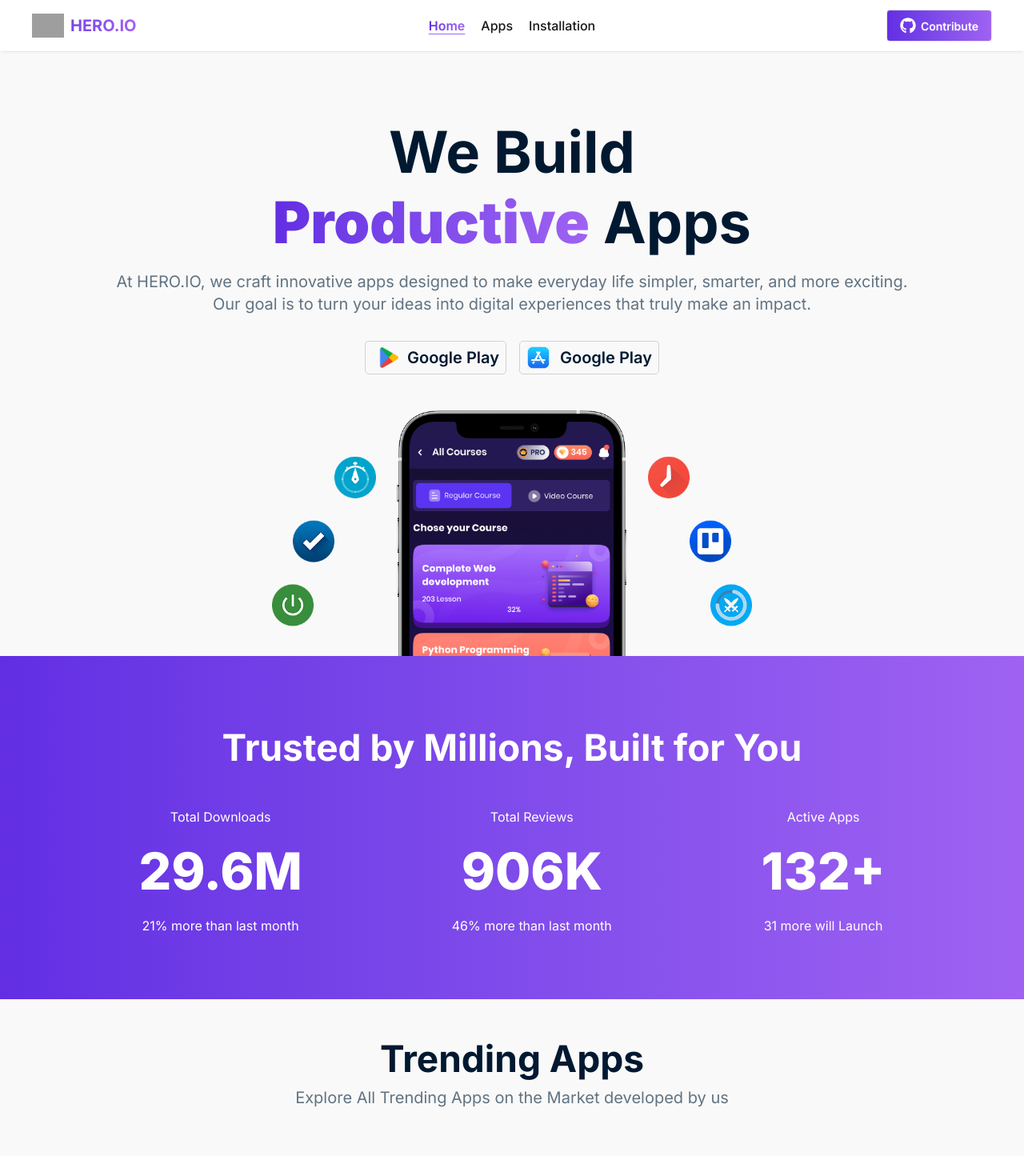
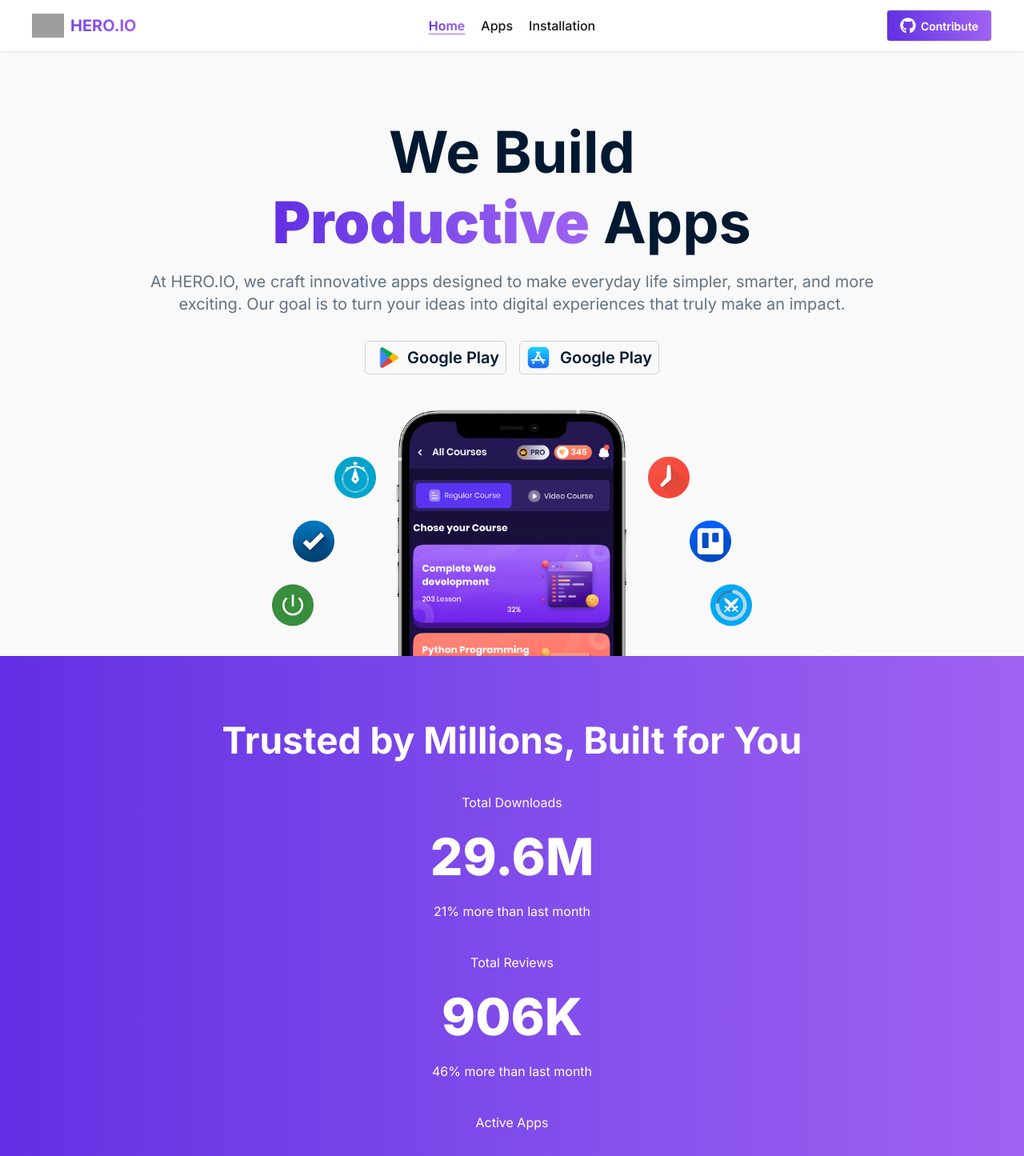
Before and after one commit to abapurbo/batch12-assignment-8, a React (Vite) app: page / in a window 1280 px wide. Shown: the top 1445 px of the page at 80% size. Built offline with nearby package versions, Linux system fonts and the light colour scheme; grey boxes are pictures that could not be loaded.

Commit message:
added home page responsive

```diff
--- a/src/Components/Banner/Banner.jsx
+++ b/src/Components/Banner/Banner.jsx
@@ -3,31 +3,35 @@
 
 export default function Banner() {
     return (
-        <div className="pt-20">
-            <h1 className="text-[#001931] text-[72px] text-center font-bold leading-[88px]">
+        <div className="pt-20 ">
+           <div className='px-6'>
+             <h1 className="text-[#001931] lg:text-[72px] text-[40px] text-center font-bold lg:leading-[88px] leanding-[10px]">
                 <span>We Build</span><br />
                 <span className="bg-gradient-to-r from-[#632EE3] to-[#9F62F2] text-transparent bg-clip-text font-black">
                     Productive
                 </span>{' '}
                 Apps
             </h1>
-            <p className="text-xl text-[#627382] text-center mt-4">
+
+                <p className="md:text-xl text-[#627382] text-center md:w-[960px] p\ w-auto mx-auto mt-4">
                 At HERO.IO, we craft innovative apps designed to make everyday life simpler, smarter, and more exciting.
-                <br />
+
                 Our goal is to turn your ideas into digital experiences that truly make an impact.
             </p>
+           </div>
+
             <div className='flex flex-col items-center mt-8'>
-                <div className='flex gap-4'>
+                <div className='flex md:flex-row flex-col gap-4'>
                     <Link to='https://play.google.com/store/games?hl=en' className='flex items-center text-xl flex-row font-semibold text-[#001931] border-1 px-2 gap-1 border-[#D2D2D2] rounded-[5px]'><img width='40px' height='40px' src="./src/assets/play-store.png" alt="play store" /><span>Google Play</span></Link>
                     <Link to='https://developer.apple.com/app-store/marketing/guidelines/' className='flex items-center text-xl flex-row font-semibold text-[#001931] border-1 px-2 gap-3 border-[#D2D2D2] rounded-[5px]'><img width='30px' height='30px' src="./src/assets/app-store.png" alt="play store" /><span>Google Play</span></Link>
                 </div>
             </div>
-            <div className="mt-10 bg-[url('../src/assets/hero.png')] bg-[length:600px] h-80  bg-no-repeat bg-center ">
+            <div className="mt-10 bg-[url('../src/assets/hero.png')] lg:bg-[length:600px] bg-[length:300px_auto]  lg:h-80 h-42  bg-no-repeat bg-center ">
 
             </div>
-            <div className="bg-gradient-to-r from-[#632EE3] to-[#9F62F2]  -mt-2 py-20 px-20 mb-10">
-                <h1 className='text-[46px] font-bold text-[#ffffff] text-center '>Trusted by Millions, Built for You</h1>
-                <div className='text-[#ffffff] flex justify-around max-w-[1400px] mx-auto mt-10'>
+            <div className="bg-gradient-to-r from-[#632EE3] to-[#9F62F2]  -mt-2 py-20 md:px-20 mb-10">
+                <h1 className='md:text-[46px] text-4xl font-bold text-[#ffffff] text-center '>Trusted by Millions, Built for You</h1>
+                <div className='text-[#ffffff] flex flex-col space-y-10 md:justify-around max-w-[1400px] mx-auto md:mt-10 mt-6'>
                     <div className='text-center space-y-2'>
                         <h1 className='text-[16px]'>Total Downloads</h1>
                         <h1 className='text-[64px] font-extrabold '>29.6M</h1>
--- a/src/Components/Banner/Features/Apps/AllApps.jsx
+++ b/src/Components/Banner/Features/Apps/AllApps.jsx
@@ -25,20 +25,20 @@
         }, 200);
     }
     return (
-        <div className='mx-auto max-w-[1400px] px-10 py-10'>
+        <div className='mx-auto max-w-[1400px] md:px-10 px-6 py-10'>
             <div>
-                <h1 className='text-[#001931] text-center text-[48px] font-bold'>Our All Applications</h1>
+                <h1 className='text-[#001931] text-center md:text-[48px] text-3xl font-bold'>Our All Applications</h1>
                 <p className='text-xl text-center'>Explore All Apps on the Market developed by us. We code for Millions</p>
             </div>
             <div className='flex justify-between items-center mt-10'>
-                <h1 className='text-2xl text-[#001931] font-semibold'>({apps?.length}) Apps Found</h1>
+                <h1 className='md:text-2xl text-[15px] text-[#001931] font-semibold'>({apps?.length}) Apps Found</h1>
 
-                <fieldset className="input focus-within:outline-0 border-gray-300">
+                <fieldset className="input w-50 focus-within:outline-0 border-gray-300">
                     <IoIosSearch className='text-2xl text-[#627382]' />
                     <input type="text" className='placeholder:text-[#07f2a7] text-black outline-none text-[16px]' onChange={handleSearchApps} placeholder="Search Your Apps" />
                 </fieldset>
             </div>
-            <div className='grid grid-cols-4 gap-6 mt-4'>
+            <div className='grid lg:grid-cols-4 grid-cols-1  gap-6 mt-4'>
 
                 {isLoading ? (
                     <div className='col-span-4 flex  w-[100%] items-center justify-center h-60'>
--- a/src/Components/Banner/Features/Apps/Apps.jsx
+++ b/src/Components/Banner/Features/Apps/Apps.jsx
@@ -5,7 +5,7 @@
 
 
     return (
-        <div className='grid grid-cols-4 gap-6'>
+        <div className='grid lg:grid-cols-4 md:grid-cols-3 grid-cols-1 md:gap-6 gap-4 '>
             {cards.slice(0, 8).map(app => (
                 <AppCard key={app.id} app={app} />
             ))}
--- a/src/page/Home/Home.jsx
+++ b/src/page/Home/Home.jsx
@@ -26,9 +26,9 @@
         <Banner></Banner>
       </div>
       <div>
-        <h1 className='text-center text-[#001931] font-bold text-[46px]'>Trending Apps</h1>
-        <p className='text-[#627382] text-xl text-center'>Explore All Trending Apps on the Market developed by us</p>
-        <div className='mt-10 max-w-[1400px] mx-auto px-10 py-10'>
+        <h1 className='text-center text-[#001931] font-bold lg:text-[48px] text-3xl'>Trending Apps</h1>
+        <p className='text-[#627382] md:text-xl text-center'>Explore All Trending Apps on the Market developed by us</p>
+        <div className='md:mt-10  max-w-[1400px] mx-auto lg:px-10 px-6 py-10'>
          {
           <Apps cards={cards}></Apps>
          }
```
